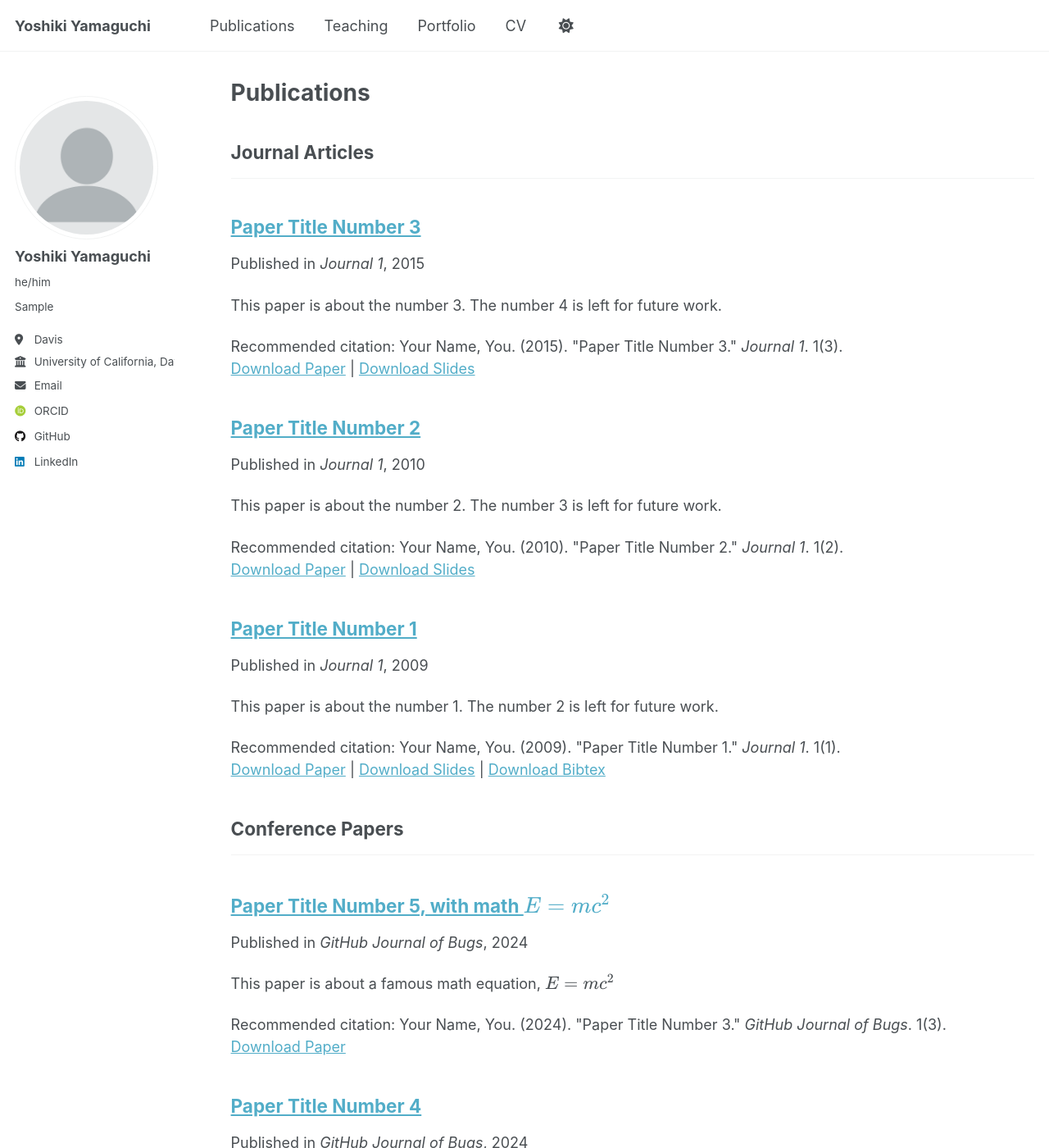
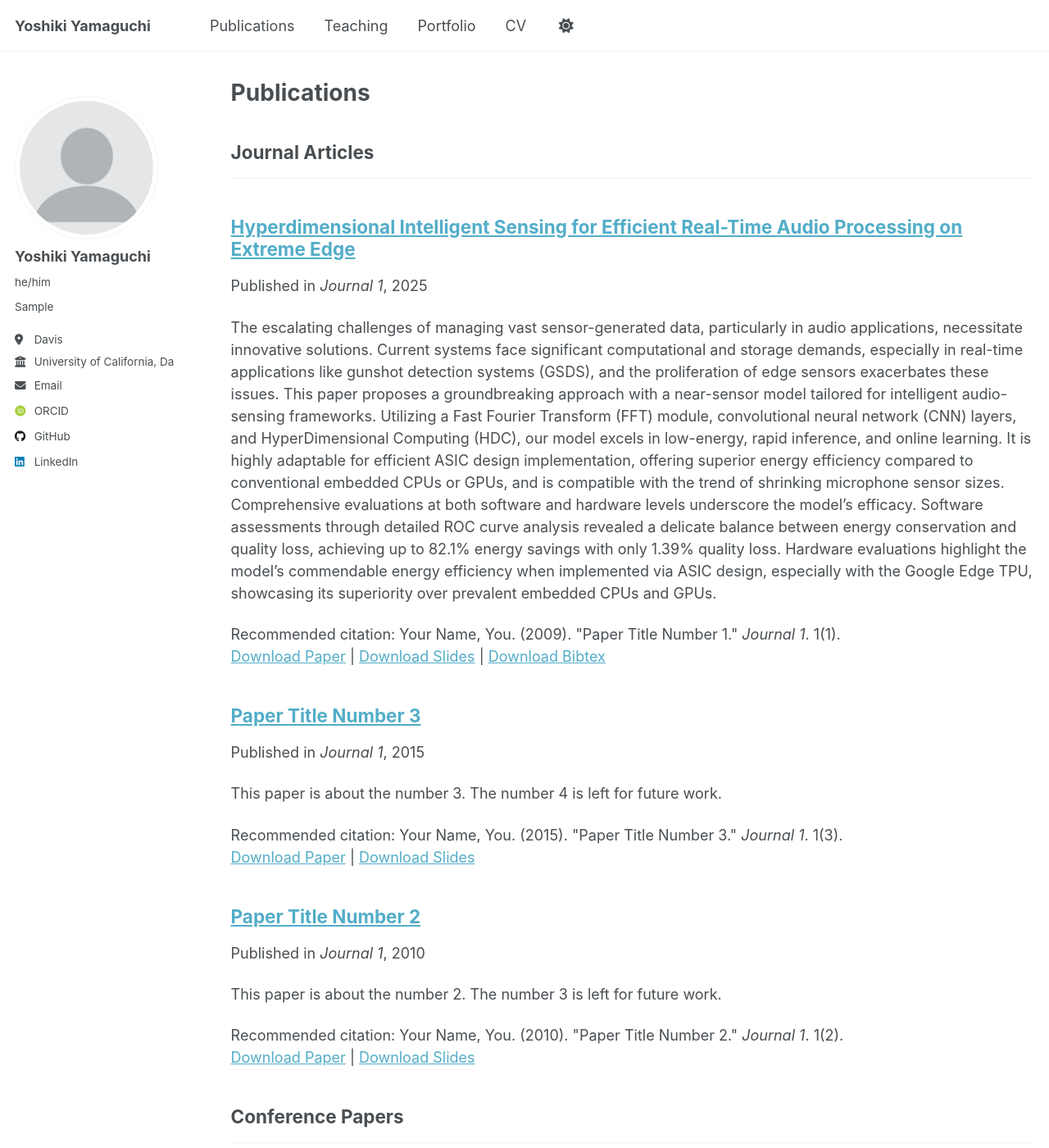
Before and after one commit to Yoshiki0319/Yoshiki0319.github.io, a Jekyll site: the page built from _pages/publications.html, in a window 1280 px wide and 1400 px high. Shown: the whole window at 82% size. Built offline with Jekyll 4.4.1, drawn with Linux system fonts in a browser that asks for light colours; some web fonts are replaced; a script that is not in the unit is left out.

Commit message:
Revise publication details for Paper Title Number 1
Updated the title, excerpt, date, and URLs for the publication to reflect new research findings and details.

```diff
--- a/_publications/2009-10-01-paper-title-number-1.md
+++ b/_publications/2009-10-01-paper-title-number-1.md
@@ -1,14 +1,14 @@
 ---
-title: "Paper Title Number 1"
+title: "Hyperdimensional Intelligent Sensing for Efficient Real-Time Audio Processing on Extreme Edge"
 collection: publications
 category: manuscripts
 permalink: /publication/2009-10-01-paper-title-number-1
-excerpt: 'This paper is about the number 1. The number 2 is left for future work.'
-date: 2009-10-01
+excerpt: 'The escalating challenges of managing vast sensor-generated data, particularly in audio applications, necessitate innovative solutions. Current systems face significant computational and storage demands, especially in real-time applications like gunshot detection systems (GSDS), and the proliferation of edge sensors exacerbates these issues. This paper proposes a groundbreaking approach with a near-sensor model tailored for intelligent audio-sensing frameworks. Utilizing a Fast Fourier Transform (FFT) module, convolutional neural network (CNN) layers, and HyperDimensional Computing (HDC), our model excels in low-energy, rapid inference, and online learning. It is highly adaptable for efficient ASIC design implementation, offering superior energy efficiency compared to conventional embedded CPUs or GPUs, and is compatible with the trend of shrinking microphone sensor sizes. Comprehensive evaluations at both software and hardware levels underscore the model’s efficacy. Software assessments through detailed ROC curve analysis revealed a delicate balance between energy conservation and quality loss, achieving up to 82.1% energy savings with only 1.39% quality loss. Hardware evaluations highlight the model’s commendable energy efficiency when implemented via ASIC design, especially with the Google Edge TPU, showcasing its superiority over prevalent embedded CPUs and GPUs.'
+date: 2025-02-15
 venue: 'Journal 1'
-slidesurl: 'https://academicpages.github.io/files/slides1.pdf'
-paperurl: 'https://academicpages.github.io/files/paper1.pdf'
-bibtexurl: 'https://academicpages.github.io/files/bibtex1.bib'
+slidesurl: ''
+paperurl: 'https://ieeexplore.ieee.org/stamp/stamp.jsp?tp=&arnumber=10896650'
+bibtexurl: 'https://academicpages.github.io/files/IEEE Xplore Citation BibTeX Download 2025.10.20.2.23.49.bib'
 citation: 'Your Name, You. (2009). &quot;Paper Title Number 1.&quot; <i>Journal 1</i>. 1(1).'
 ---
 The contents above will be part of a list of publications, if the user clicks the link for the publication than the contents of section will be rendered as a full page, allowing you to provide more information about the paper for the reader. When publications are displayed as a single page, the contents of the above "citation" field will automatically be included below this section in a smaller font.
```
